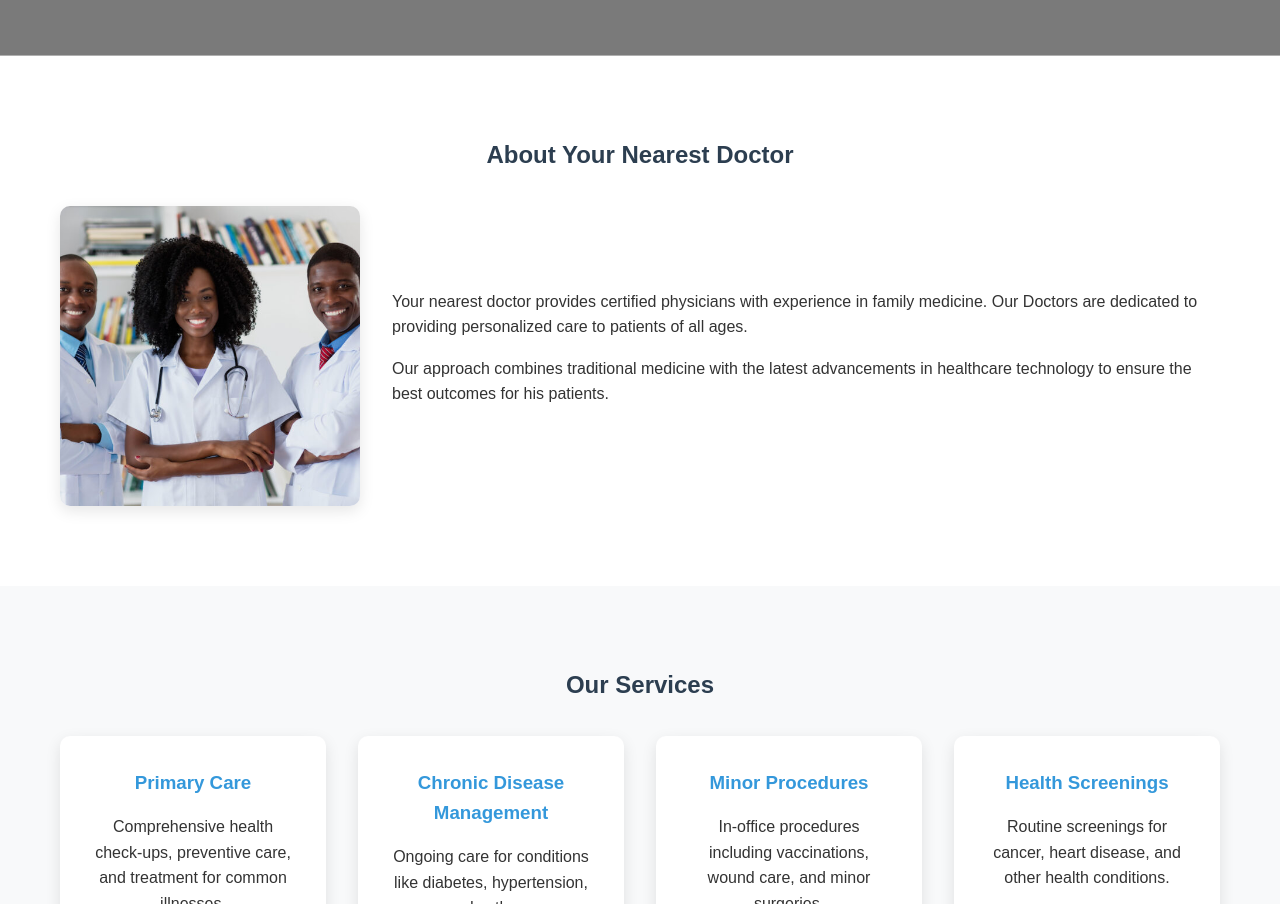
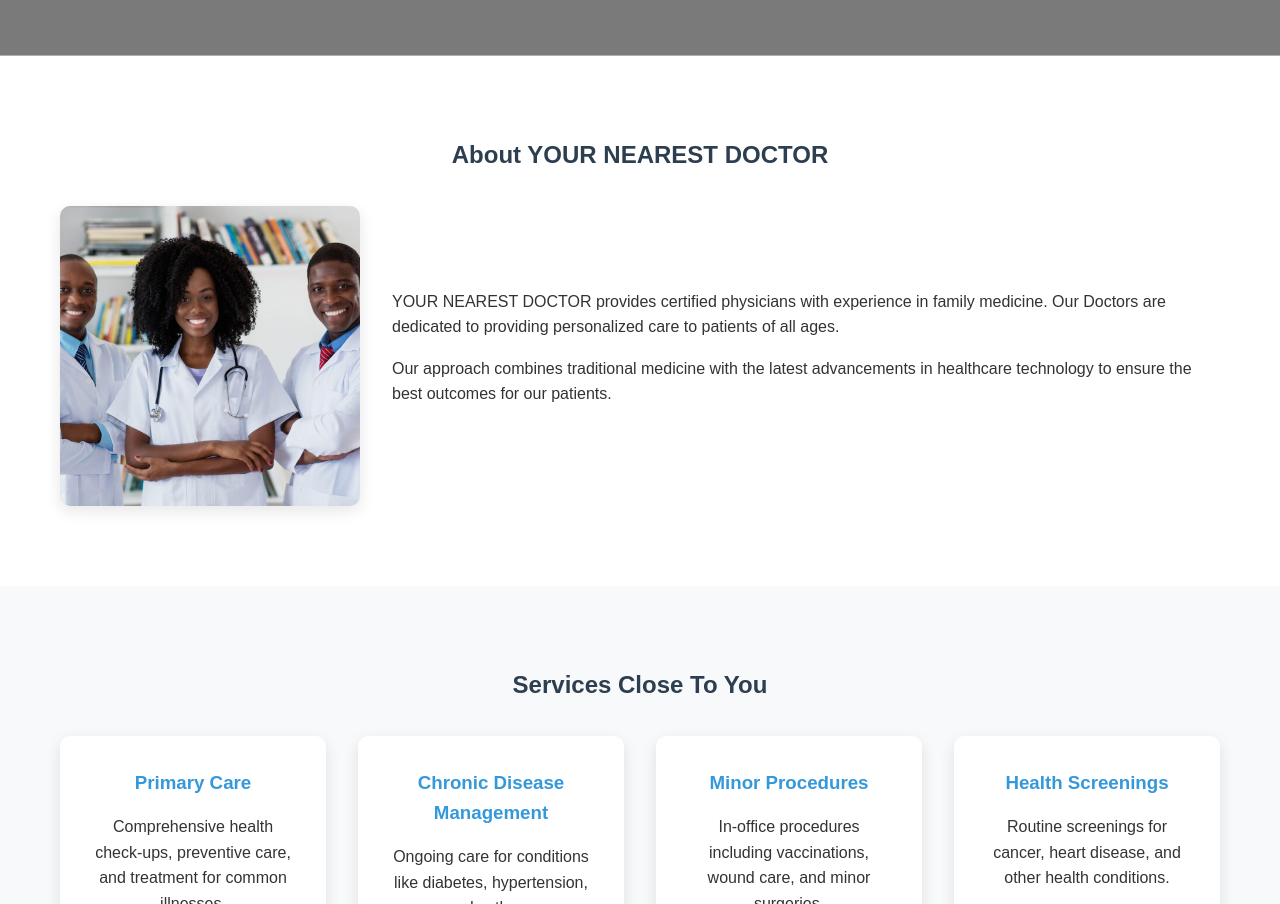
Before and after one commit to billionlab/nearest-hospital, a plain HTML site: page index.html in a window 1280 px wide. Shown: the part 420-1324 px from the top of the page. Drawn offline with Linux system fonts and the light colour scheme.

Commit message:
First push from updated Windows

```diff
--- a/index.html
+++ b/index.html
@@ -33,12 +33,12 @@
 
     <section id="about" class="about">
         <div class="container">
-            <h2>About Your Nearest Doctor</h2>
+            <h2>About YOUR NEAREST DOCTOR</h2>
             <div class="about-content">
                 <img src="img/doctors.jpeg" alt="Doctors" class="doctor-img">
                 <div class="about-text">
-                    <p>Your nearest doctor provides certified physicians with experience in family medicine. Our Doctors are dedicated to providing personalized care to patients of all ages.</p>
-                    <p>Our approach combines traditional medicine with the latest advancements in healthcare technology to ensure the best outcomes for his patients.</p>
+                    <p>YOUR NEAREST DOCTOR provides certified physicians with experience in family medicine. Our Doctors are dedicated to providing personalized care to patients of all ages.</p>
+                    <p>Our approach combines traditional medicine with the latest advancements in healthcare technology to ensure the best outcomes for our patients.</p>
                 </div>
             </div>
         </div>
@@ -46,7 +46,7 @@
 
     <section id="services" class="services">
         <div class="container">
-            <h2>Our Services</h2>
+            <h2> Services Close To You</h2>
             <div class="services-grid">
                 <div class="service">
                     <h3>Primary Care</h3>
```
